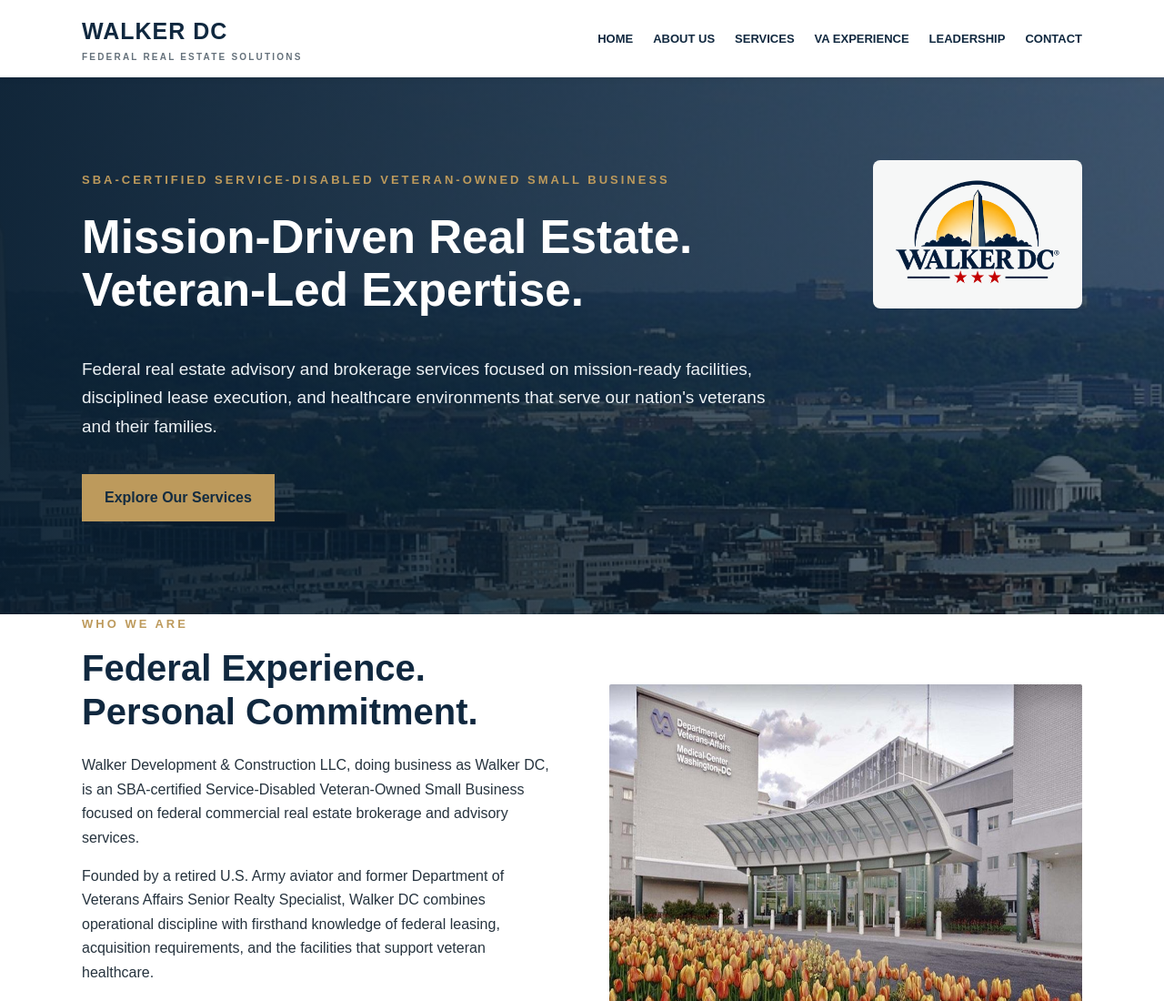
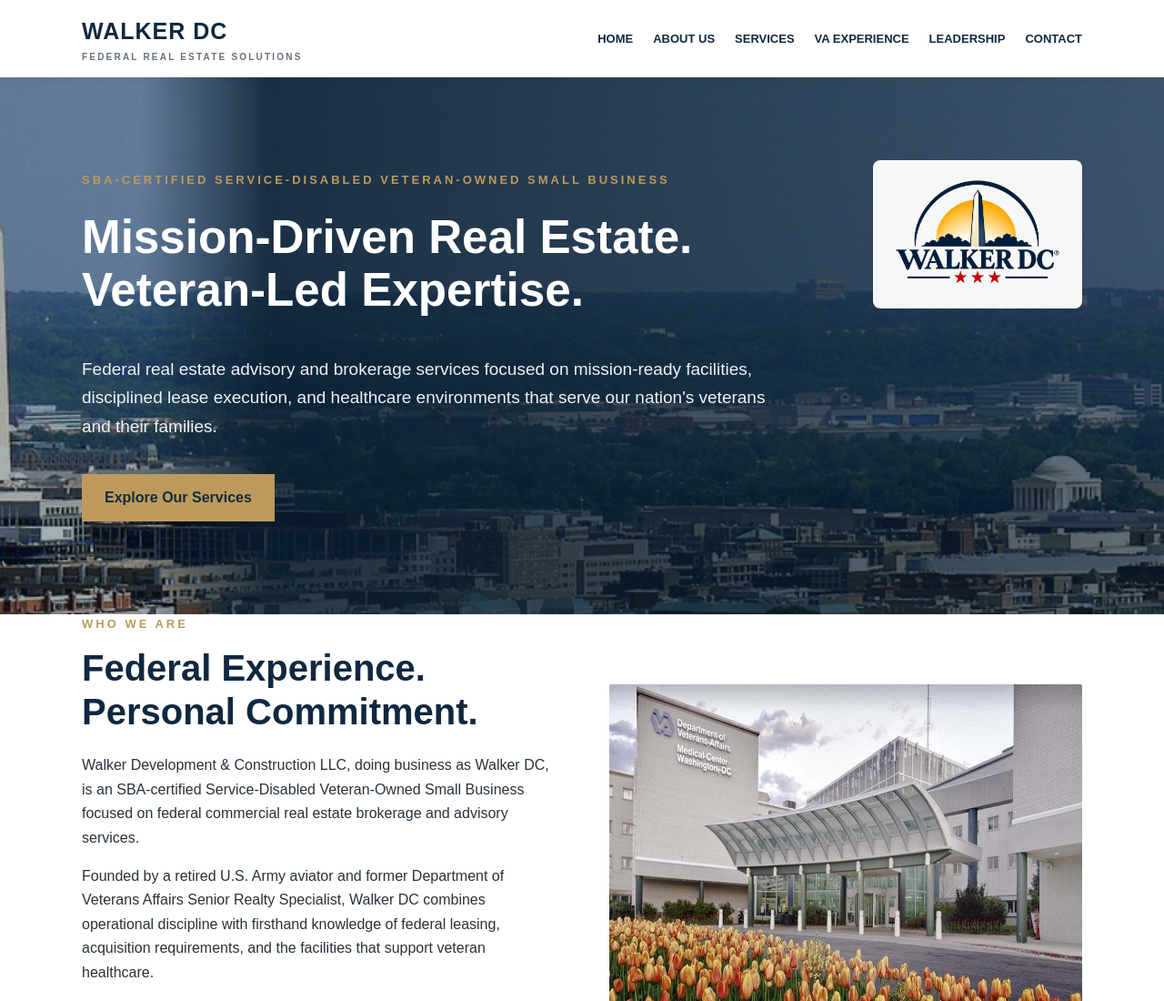
Before and after one commit to kentwalker64-hash/walker-dc-website, a plain HTML site: page index.html in a window 1280 px wide. Shown: the top 1100 px of the page at 91% size. Drawn offline with Linux system fonts and the light colour scheme.

Commit message:
Update index.html

```diff
--- a/index.html
+++ b/index.html
@@ -70,7 +70,7 @@
   const data=await response.json();
   document.querySelectorAll('[data-cms-text]').forEach(el=>{const value=data[el.dataset.cmsText];if(typeof value==='string')el.textContent=value;});
   document.querySelectorAll('[data-cms-image]').forEach(el=>{const value=data[el.dataset.cmsImage];if(typeof value==='string'&&value)el.src=value;});
-  document.querySelectorAll('[data-cms-background]').forEach(el=>{const value=data[el.dataset.cmsBackground];if(typeof value==='string'&&value)el.style.backgroundImage=`linear-gradient(90deg,rgba(9,30,48,.94),rgba(9,30,48,.63)),url("${value.replace(/"/g,'%22')}")`;});
+  document.querySelectorAll('[data-cms-background]').forEach(el=>{const value=data[el.dataset.cmsBackground];if(typeof value==='string'&&value)el.style.backgroundImage=`linear-gradient(90deg,rgba(9,30,48,.35) 0%,rgba(9,30,48,.35) 12%,rgba(9,30,48,.88) 23%,rgba(9,30,48,.63) 100%),url("${value.replace(/"/g,'%22')}")`;});
   document.querySelectorAll('[data-cms-email]').forEach(el=>{const value=data[el.dataset.cmsEmail];if(typeof value==='string'&&value){el.href='mailto:'+value+(el.classList.contains('btn')?'?subject=Walker%20DC%20Inquiry':'');if(!el.classList.contains('btn'))el.textContent=value;}});
  } catch(e){console.warn('Site content could not load; showing original content.',e);}
 })();
```
